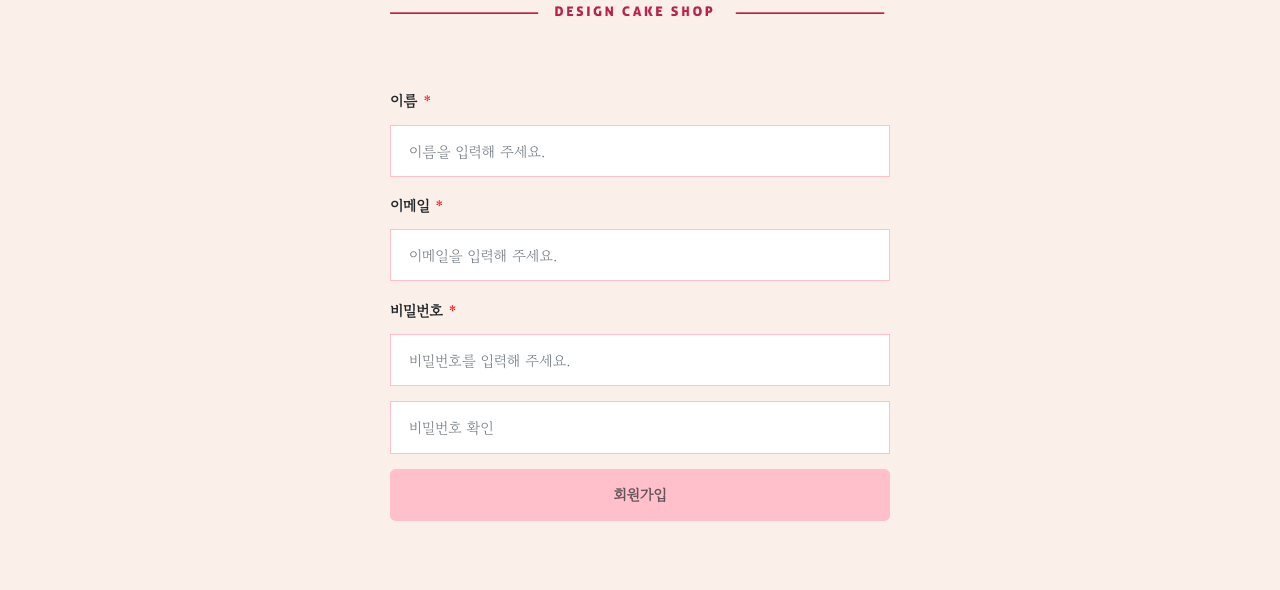
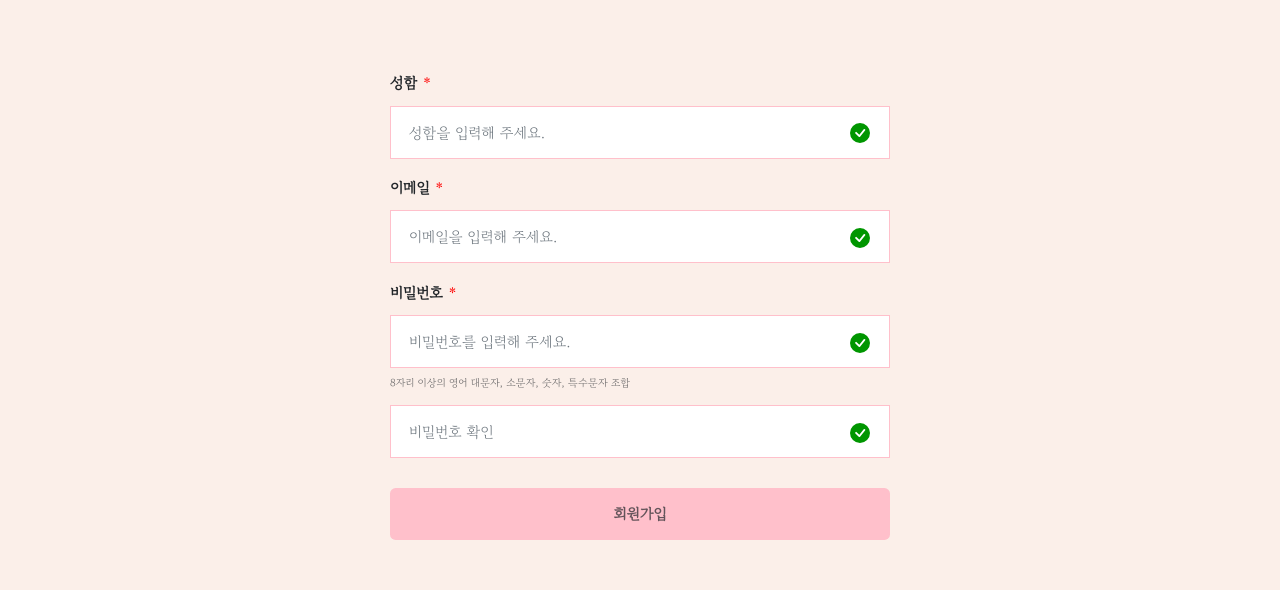
Before and after one commit to jinbokk/eeso-cake-app, a React (Create React App) app in the folder client/: page /register in a window 1280 px wide. Both pictures are taken after a click on the button "SHOP NOW". Shown: the part 173-763 px from the top of the page. Built offline with nearby package versions, Linux system fonts and the light colour scheme; no server answers; a web font is replaced by a local one.

Commit message:
register page Advancement using RegExp & minor design update

```diff
--- a/client/package.json
+++ b/client/package.json
@@ -18,6 +18,7 @@
     "react-countup": "^6.3.2",
     "react-dom": "^18.2.0",
     "react-dropzone": "^14.2.3",
+    "react-icons": "^4.6.0",
     "react-naver-maps": "^0.0.13",
     "react-redux": "^8.0.4",
     "react-router": "^6.4.3",
--- a/client/src/pages/Register.js
+++ b/client/src/pages/Register.js
@@ -6,6 +6,7 @@ import { useDispatch, useSelector } from "react-redux";
 import { useNavigate, NavLink } from "react-router-dom";
 import { userActions } from "../redux/actions/userActions";
 
+import { BsFillCheckCircleFill } from "react-icons/bs";
 import "./css/login.css";
 
 function Register() {
@@ -13,6 +14,60 @@ function Register() {
   const [email, setEmail] = useState("");
   const [password, setPassword] = useState("");
   const [confirmPassword, setConfirmPassword] = useState("");
+
+  // register regular expression
+  const nameRegex = /^[가-힣]{2,4}|[a-zA-Z]{2,10}\s[a-zA-Z]{2,10}$/; //공백은 히+ㅎ 이다. 폰트 깨짐.
+  const emailRegex =
+    /^[0-9a-zA-Z]([-_.]?[0-9a-zA-Z])*@[0-9a-zA-Z]([-_.]?[0-9a-zA-Z])*.[a-zA-Z]{2,3}$/i;
+  const passwordRegex =
+    /^(?=.*[a-z])(?=.*[A-Z])(?=.*\d)(?=.*[@$!%*?&])[A-Za-z\d@$!%*?&]{8,}$/;
+  // 영어 대문자, 소문자, 숫자, 특수문자를 조합한 8자리 이상의 문자
+  // const phoneNumberRegex = /^01([0|1|6|7|8|9])-?([0-9]{3,4})-?([0-9]{4})$/;
+
+  const nameValueCheck = nameRegex.test(name);
+  const emailValueCheck = emailRegex.test(email);
+  const passwordValueCheck = passwordRegex.test(password);
+  // const phoneNumberValueCheck = phoneNumberRegex.test(phoneNumber);
+
+  // state for value check
+  const [isNameWrong, setIsNameWrong] = useState(false);
+  const [isEmailWrong, setIsEmailWrong] = useState(false);
+  const [isPasswordWrong, setIsPasswordWrong] = useState(false);
+  const [isCPasswordWrong, setIsCPasswordWrong] = useState(false);
+
+  const nameCheckHandler = () => {
+    if (nameValueCheck === false) {
+      return setIsNameWrong(true);
+    } else {
+      setIsNameWrong(false);
+      return;
+      // + 체크표시 추가 ! 여기 로직에서 해야함
+    }
+  };
+
+  const emailCheckHandler = () => {
+    if (emailValueCheck === false) {
+      return setIsEmailWrong(true);
+    } else {
+      return setIsEmailWrong(false);
+    }
+  };
+
+  const passwordCheckHandler = () => {
+    if (passwordValueCheck === false) {
+      return setIsPasswordWrong(true);
+    } else {
+      return setIsPasswordWrong(false);
+    }
+  };
+
+  const cpasswordCheckHandler = (e) => {
+    if (e.target.value === password) {
+      return setIsCPasswordWrong(false);
+    } else {
+      return setIsCPasswordWrong(true);
+    }
+  };
 
   // react-redux
   const dispatch = useDispatch();
@@ -47,18 +102,13 @@ function Register() {
     dispatch(userActions.registerUser(body));
   };
 
-  const valueCheckHandler = (e) => {
-    // {isNaN(name) === false ? "이름을 확인해 주세요" : null}
-    console.log(e);
-  };
-
   return (
     <Container className="login_container">
       <img className="login_logo" src="/images/banner_bgremoved.png" alt="" />
       <Form className="form_container" onSubmit={submitHandler}>
         <Form.Group className="mb-3" controlId="Name">
           <Form.Label style={{ fontWeight: "bold" }}>
-            이름
+            성함
             <span
               style={{ color: "red", fontWeight: "lighter", marginLeft: "6px" }}
             >
@@ -67,10 +117,18 @@ function Register() {
           </Form.Label>
           <Form.Control
             type="name"
-            placeholder="이름을 입력해 주세요."
+            placeholder="성함을 입력해 주세요."
             onChange={(e) => setName(e.target.value)}
+            onBlur={nameCheckHandler}
           />
-          <div onBlur={() => console.log("hi")}></div>
+
+          {isNameWrong ? (
+            <div style={{ color: "red" }}>성함을 확인해 주세요</div>
+          ) : (
+            <span className="checked">
+              <BsFillCheckCircleFill />
+            </span>
+          )}
         </Form.Group>
 
         <Form.Group className="mb-3" controlId="Email">
@@ -86,10 +144,18 @@ function Register() {
             type="email"
             placeholder="이메일을 입력해 주세요."
             onChange={(e) => setEmail(e.target.value)}
+            onBlur={emailCheckHandler}
           />
+          {isEmailWrong ? (
+            <div style={{ color: "red" }}>이메일을 확인해 주세요</div>
+          ) : (
+            <span className="checked">
+              <BsFillCheckCircleFill />
+            </span>
+          )}
         </Form.Group>
 
-        <Form.Group className="mb-3" controlId="Password">
+        <Form.Group controlId="Password">
           <Form.Label style={{ fontWeight: "bold" }}>
             비밀번호
             <span
@@ -102,18 +168,41 @@ function Register() {
             type="password"
             placeholder="비밀번호를 입력해 주세요."
             onChange={(e) => setPassword(e.target.value)}
+            onBlur={passwordCheckHandler}
           />
+          {isPasswordWrong ? (
+            <div style={{ color: "red" }}>비밀번호를 확인해 주세요</div>
+          ) : (
+            <span className="checked">
+              <BsFillCheckCircleFill />
+            </span>
+          )}
         </Form.Group>
+        <div style={{ opacity: "0.7", fontSize: "0.7rem" }}>
+          8자리 이상의 영어 대문자, 소문자, 숫자, 특수문자 조합
+        </div>
 
-        <Form.Group className="mb-3" controlId="PasswordConfirm">
+        <Form.Group className="my-2" controlId="PasswordConfirm">
           <Form.Control
             type="password"
             placeholder="비밀번호 확인"
             onChange={(e) => setConfirmPassword(e.target.value)}
+            onBlur={cpasswordCheckHandler}
           />
+          {isCPasswordWrong ? (
+            <div style={{ color: "red" }}>비밀번호가 일치하지 않습니다</div>
+          ) : (
+            <span className="checked">
+              <BsFillCheckCircleFill />
+            </span>
+          )}
         </Form.Group>
 
-        <Button className="login_button w-100" variant="primary" type="submit">
+        <Button
+          className="login_button mt-4 w-100"
+          variant="primary"
+          type="submit"
+        >
           회원가입
         </Button>
       </Form>
--- a/client/src/pages/css/login.css
+++ b/client/src/pages/css/login.css
@@ -89,6 +89,17 @@
   pointer-events: none;
 }
 
+.checked {
+  display: flex;
+  float: right;
+  margin-right: 20px;
+  margin-top: -35px;
+  position: relative;
+  z-index: 2;
+  color: rgb(0, 150, 0);
+  font-size: 20px;
+}
+
 @media screen and (max-width: 992px) {
   .help_link {
     margin: 1rem 0;
```
Also changed, not shown: client/public/icons/check_badge.png (added), 1 other file (tests, documents, lock files or other folders).
